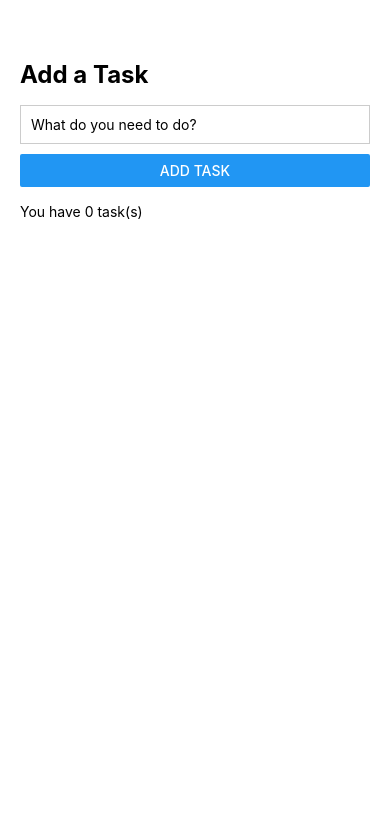
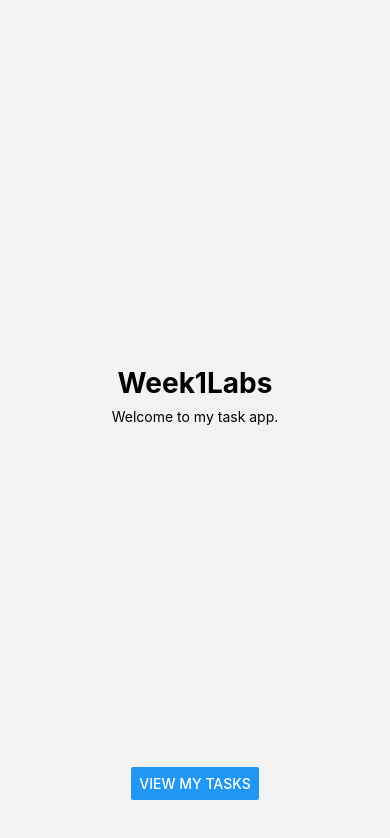
Before and after one commit to DominceAseberos/Week1Labs, a React Native app: screen /Welcome in a window 390 px wide. Shown: the top 838 px of the page. Built offline with nearby package versions, Linux system fonts and the light colour scheme.

Commit message:
Lab 5: Navigation between Welcome and AddTask screens

```diff
--- a/App.js
+++ b/App.js
@@ -1,5 +1,25 @@
+import { NavigationContainer } from '@react-navigation/native';
+import { createNativeStackNavigator } from '@react-navigation/native-stack';
 import AddTaskScreen from './screens/AddTaskScreen';
+import WelcomeScreen from './screens/WelcomeScreen';
+
+const Stack = createNativeStackNavigator();
 
 export default function App() {
-  return <AddTaskScreen />;
+  return (
+    <NavigationContainer>
+      <Stack.Navigator initialRouteName="Welcome">
+        <Stack.Screen
+          name="Welcome"
+          component={WelcomeScreen}
+          options={{ headerShown: false }}
+        />
+        <Stack.Screen
+          name="AddTask"
+          component={AddTaskScreen}
+          options={{ title: 'My Tasks' }}
+        />
+      </Stack.Navigator>
+    </NavigationContainer>
+  );
 }
--- a/package.json
+++ b/package.json
@@ -3,10 +3,14 @@
   "version": "1.0.0",
   "main": "index.js",
   "dependencies": {
+    "@react-navigation/native": "^7.3.18",
+    "@react-navigation/native-stack": "^7.18.10",
     "expo": "~57.0.17",
     "expo-status-bar": "~57.0.1",
     "react": "19.2.3",
-    "react-native": "0.86.3"
+    "react-native": "0.86.3",
+    "react-native-safe-area-context": "~5.7.0",
+    "react-native-screens": "~4.26.0"
   },
   "scripts": {
     "start": "expo start",
--- a/screens/WelcomeScreen.js
+++ b/screens/WelcomeScreen.js
@@ -1,6 +1,6 @@
-import { StyleSheet, Text, View } from 'react-native';
+import { Button, StyleSheet, Text, View } from 'react-native';
 
-export default function WelcomeScreen() {
+export default function WelcomeScreen({ navigation }) {
   return (
     <View style={styles.container}>
       <View style={styles.content}>
@@ -9,7 +9,10 @@
       </View>
 
       <View style={styles.footer}>
-        <Text>Lab 3 - Flexbox Layout</Text>
+        <Button
+          title="View My Tasks"
+          onPress={() => navigation.navigate('AddTask')}
+        />
       </View>
     </View>
   );
```
Also changed, not shown: 1 other file (tests, documents, lock files or other folders).
